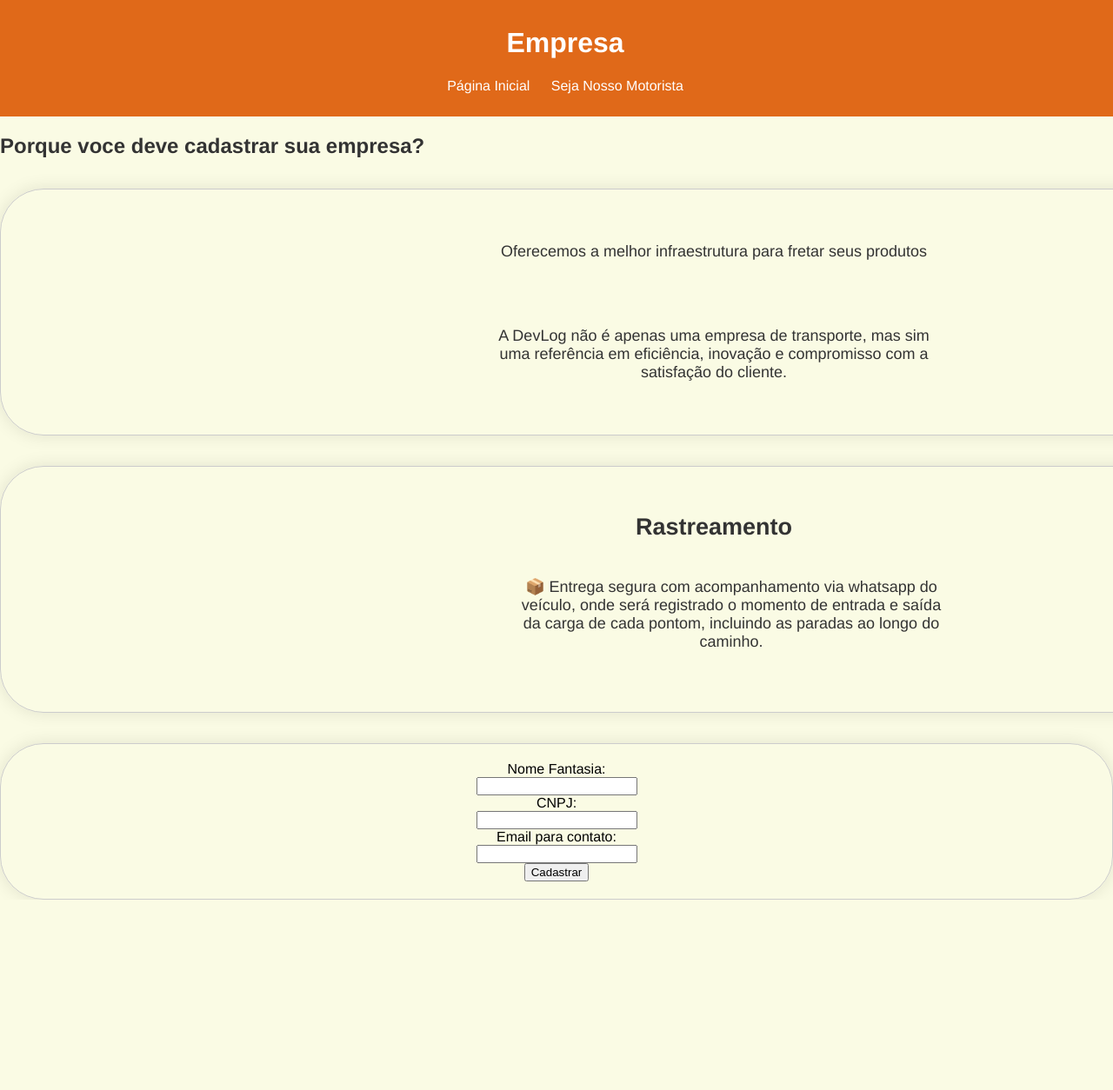
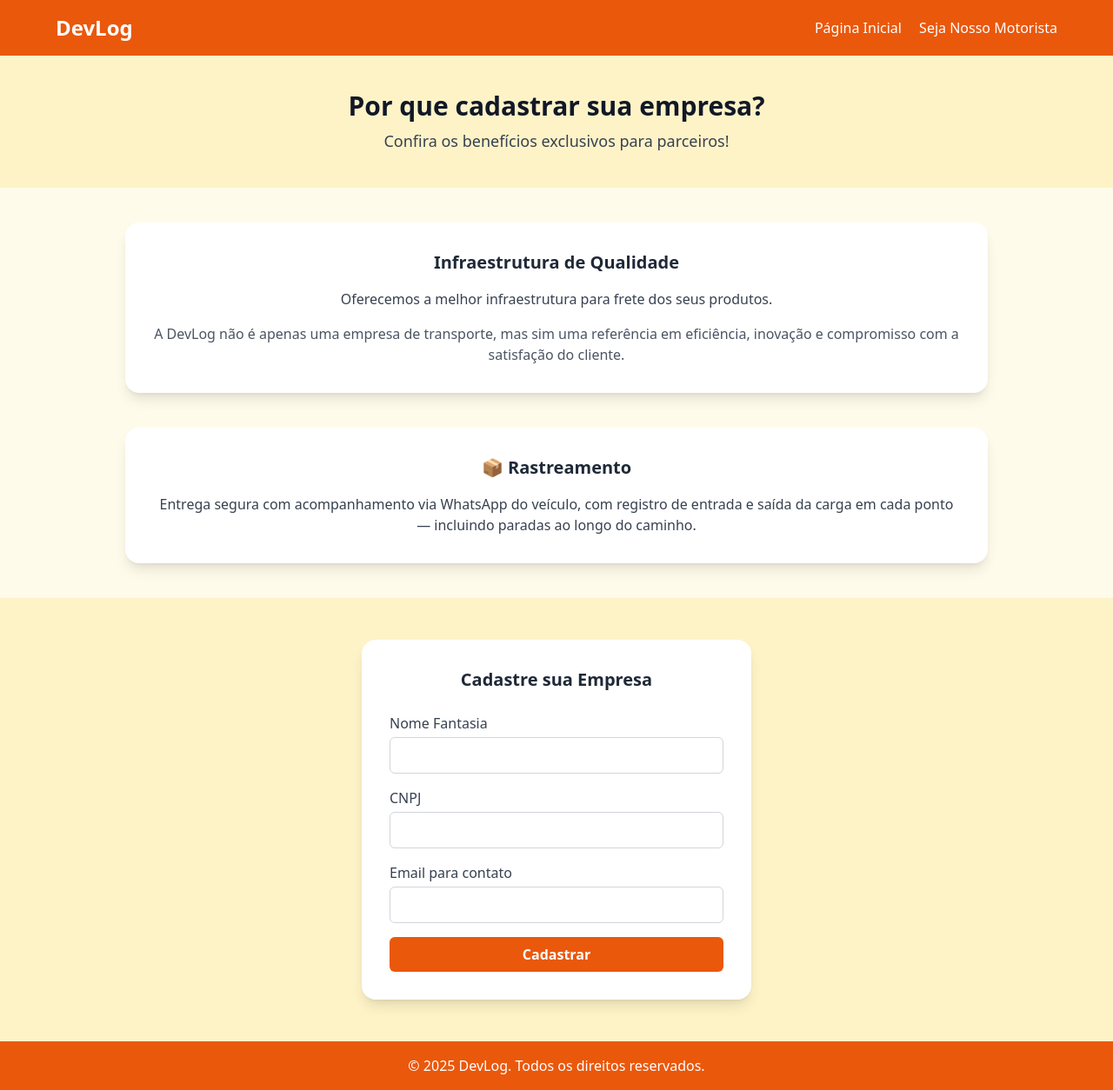
Before and after one commit to mariprince/teste-TCC-ds, a PHP site: page /cadastro_empresa.html in a window 1280 px wide; the page is wider, and only the part inside the window is pictured. Shown: that part at 87% size. Before the commit the page ends 1035 px from the top of that part, so only its background shows below. Run offline with PHP 8.4, Linux system fonts and the light colour scheme; some libraries are stand-ins or nearby versions.

Commit message:
empresa mudou

```diff
--- a/13.03/cadastro_empresa.html
+++ b/13.03/cadastro_empresa.html
@@ -1,60 +1,83 @@
 <!DOCTYPE html>
-<html lang="en">
+<html lang="pt-BR">
+<head>
+  <meta charset="UTF-8">
+  <meta name="viewport" content="width=device-width, initial-scale=1.0">
+  <title>DevLog - Cadastro de Empresa</title>
+  <script src="https://cdn.tailwindcss.com"></script>
+</head>
+<body class="bg-amber-50 font-sans text-gray-800">
 
-<head>
-    <meta charset="UTF-8">
-    <meta name="viewport" content="width=device-width, initial-scale=1.0">
-    <title>Cadastro Empresa</title>
-    <link rel="stylesheet" href="style.css">
-</head>
-<header>
-    <div class="container-fluid bg-orange text-white text-center p-4">
-        <h1>Empresa</h1>
+  <!-- Top Bar -->
+  <header class="bg-orange-600 text-white p-4 shadow-md">
+    <div class="max-w-6xl mx-auto flex justify-between items-center">
+      <h1 class="text-2xl font-bold">DevLog</h1>
+      <nav class="space-x-4">
+        <a href="index.html" class="hover:underline">Página Inicial</a>
+        <a href="cadastro_motorista.html" class="hover:underline">Seja Nosso Motorista</a>
+      </nav>
     </div>
+  </header>
 
-    <nav>
-        <ul>
-            <li><a href="index.html">Página Inicial</a></li>
-            <li><a href="cadastro_motorista.html">Seja Nosso Motorista</a></li>
-        </ul>
-    </nav>
-</header>
+  <!-- Hero Title -->
+  <section class="text-center py-10 bg-amber-100">
+    <h2 class="text-3xl font-extrabold text-gray-900 mb-2">
+      Por que cadastrar sua empresa?
+    </h2>
+    <p class="text-lg text-gray-700">Confira os benefícios exclusivos para parceiros!</p>
+  </section>
 
-<body>
+  <!-- Infraestrutura -->
+  <section class="max-w-5xl mx-auto my-10 px-4">
+    <div class="bg-white rounded-2xl shadow-lg p-8 text-center">
+      <h3 class="text-xl font-semibold mb-4">Infraestrutura de Qualidade</h3>
+      <p class="text-gray-700">
+        Oferecemos a melhor infraestrutura para frete dos seus produtos.
+      </p>
+      <p class="mt-4 text-gray-600">
+        A DevLog não é apenas uma empresa de transporte, mas sim uma referência em eficiência, inovação e compromisso com a satisfação do cliente.
+      </p>
+    </div>
+  </section>
 
-    <h2>Porque voce deve cadastrar sua empresa?</h2>
-    <section>
+  <!-- Rastreamento -->
+  <section class="max-w-5xl mx-auto my-10 px-4">
+    <div class="bg-white rounded-2xl shadow-lg p-8 text-center">
+      <h3 class="text-xl font-semibold mb-4">📦 Rastreamento</h3>
+      <p class="text-gray-700">
+        Entrega segura com acompanhamento via WhatsApp do veículo, com registro de entrada e saída da carga em cada ponto — incluindo paradas ao longo do caminho.
+      </p>
+    </div>
+  </section>
 
-        <p class="texto"> Oferecemos a melhor infraestrutura para fretar seus produtos</p>
+  <!-- Formulário -->
+  <section class="bg-amber-100 py-12">
+    <div class="max-w-md mx-auto bg-white shadow-lg rounded-2xl p-8">
+      <h3 class="text-xl font-semibold text-center mb-6">Cadastre sua Empresa</h3>
+      <form class="space-y-4">
+        <div>
+          <label class="block text-gray-700 mb-1">Nome Fantasia</label>
+          <input type="text" class="w-full border border-gray-300 rounded-md p-2" required>
+        </div>
+        <div>
+          <label class="block text-gray-700 mb-1">CNPJ</label>
+          <input type="text" class="w-full border border-gray-300 rounded-md p-2" required>
+        </div>
+        <div>
+          <label class="block text-gray-700 mb-1">Email para contato</label>
+          <input type="email" class="w-full border border-gray-300 rounded-md p-2" required>
+        </div>
+        <button type="submit" class="w-full bg-orange-600 hover:bg-orange-700 text-white font-bold py-2 px-4 rounded-md transition duration-300">
+          Cadastrar
+        </button>
+      </form>
+    </div>
+  </section>
 
-        <p class="texto"> A DevLog não é apenas uma empresa de transporte,
-            mas sim uma referência em eficiência,
-            inovação e compromisso com a satisfação do cliente.
-        </p>
-    </section>
-    <section>
-        <div class="texto">
-            <div class="">
-                <h2>Rastreamento</h2>
-                <p class="texto"> 📦 Entrega segura com acompanhamento via whatsapp do veículo,
-                    onde será registrado o momento de entrada e saída
-                    da carga de cada pontom, incluindo as paradas ao longo do caminho.</p>
-            </div>
-        </div>
-    </section>
-    <form id="form_empresa" method="post">
-        <label for="nome_empresa">Nome Fantasia:</label>
-        <input type="text" id="nome_empresa" name="nome_empresa" required>
-        <label for="cnpj">CNPJ:</label>
-        <input type="text" id="cnpj" name="cnpj" required>
-        <label for="email_empresa">Email para contato:</label>
-        <input type="email" id="email_empresa" name="email_empresa" required>
-        <button type="button" class="btn btn-outline-warning custom-btn">Cadastrar</button>
-    </form>
+  <!-- Footer -->
+  <footer class="bg-orange-600 text-white text-center py-4">
+    <p>&copy; 2025 DevLog. Todos os direitos reservados.</p>
+  </footer>
+
 </body>
-<script src="script_empresa.js"></script>
-<script src="https://code.jquery.com/jquery-3.5.1.slim.min.js"></script>
-<script src="https://cdn.jsdelivr.net/npm/@popperjs/core@2.9.2/dist/umd/popper.min.js"></script>
-<script src="https://stackpath.bootstrapcdn.com/bootstrap/4.5.2/js/bootstrap.min.js"></script>
-
 </html>
--- a/13.03/style.css
+++ b/13.03/style.css
@@ -85,7 +85,7 @@ body {
 }
 
 section{
-    width: 1600px;
+    width: 1400px;
     height: 242px;
     margin: auto;
     margin-top: 35px;
@@ -99,6 +99,7 @@ section{
     padding: 20px; /* Optional: padding around the form */
     border-radius: 50px;
     box-shadow: 0 0 20px rgba(0, 0, 0, 0.1);
+    background-color: white;
 }
 
 
```
